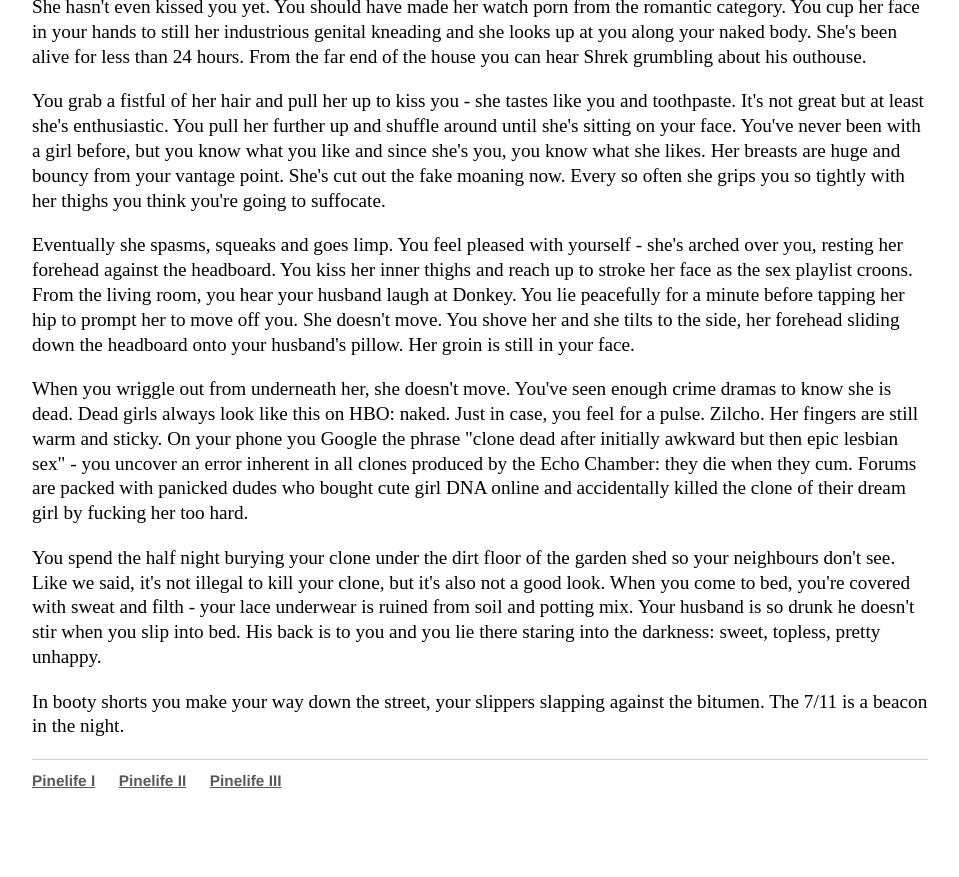
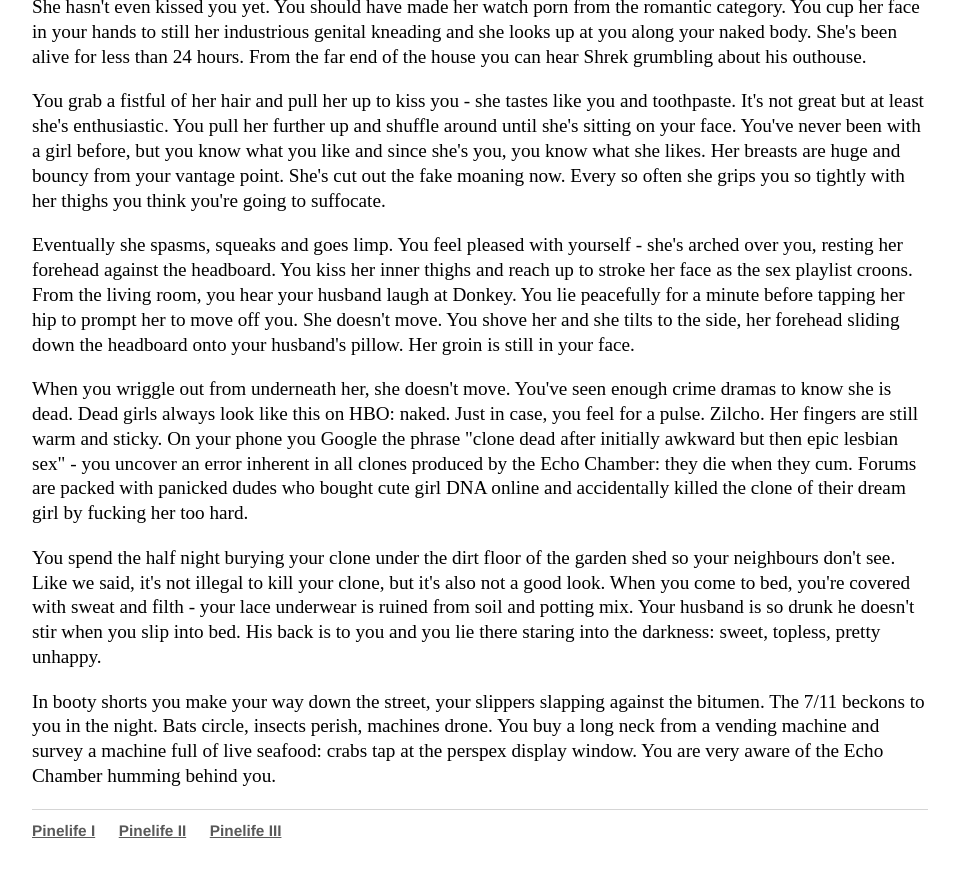
Before and after one commit to Pinelife/pinelife.github.io, a Jekyll site: the page built from Hellhole/excitingevent1.html, in a window 1280 px wide and 900 px high, scrolled down 2631 px. Shown: the top 877 px of the window, without its empty margins (160-1119 px from the left). Built offline with Jekyll 4.4.1, drawn with Linux system fonts in a browser that asks for light colours; before the commit the page ends 3481 px from its top, so only the background shows below that.

Commit message:
Update excitingevent1.html

```diff
--- a/Hellhole/excitingevent1.html
+++ b/Hellhole/excitingevent1.html
@@ -131,5 +131,7 @@ On your phone you Google the phrase "clone dead after initially awkward but then
   staring into the darkness: sweet, topless, pretty unhappy.
 </p>
 <p>
-  In booty shorts you make your way down the street, your slippers slapping against the bitumen. The 7/11 is a beacon in the night.
+  In booty shorts you make your way down the street, your slippers slapping against the bitumen. The 7/11 beckons to you in the night.
+  Bats circle, insects perish, machines drone. You buy a long neck from a vending machine and survey a machine full of live seafood: crabs tap at the perspex
+  display window. You are very aware of the Echo Chamber humming behind you.
 </p>
```
